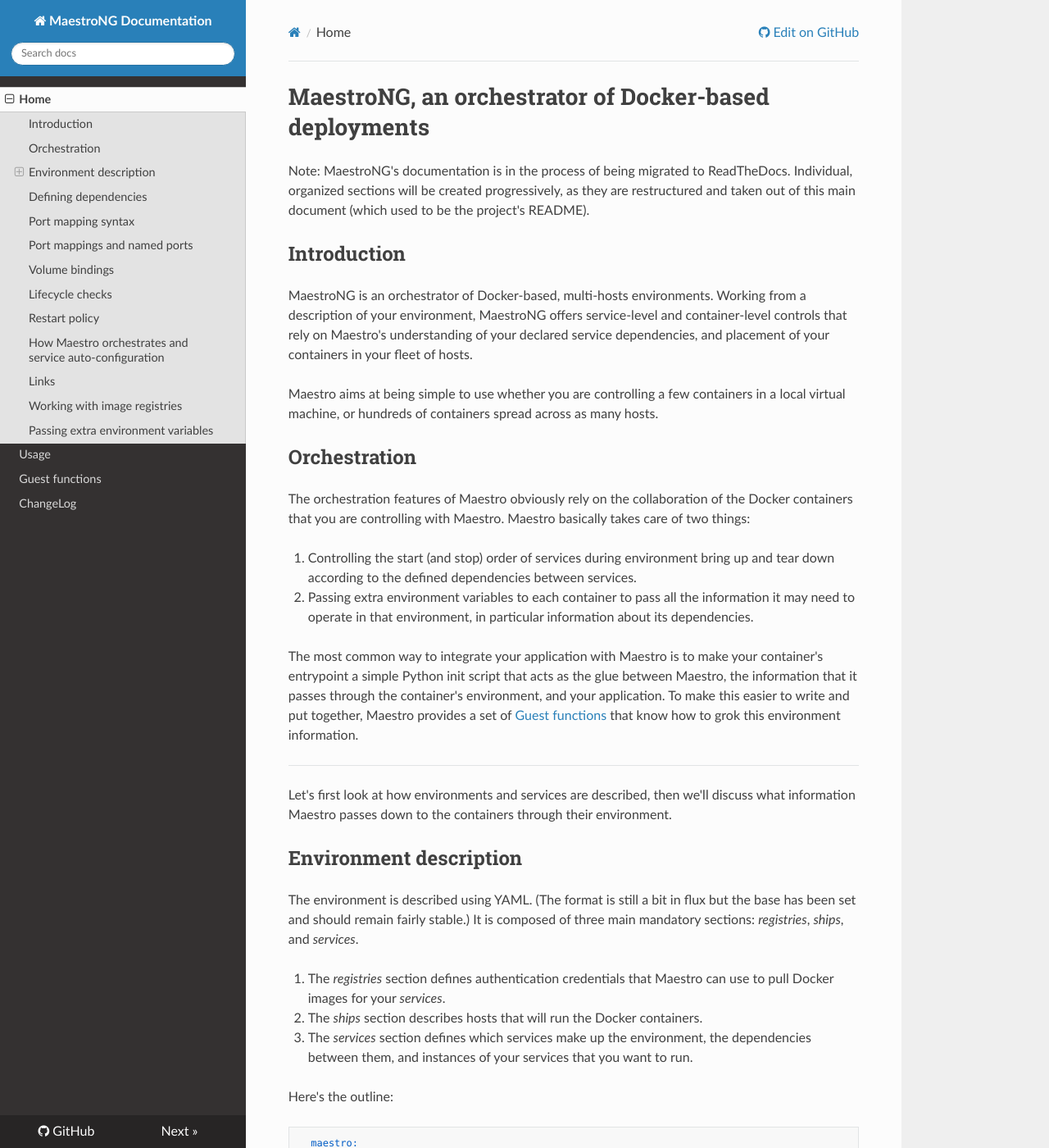
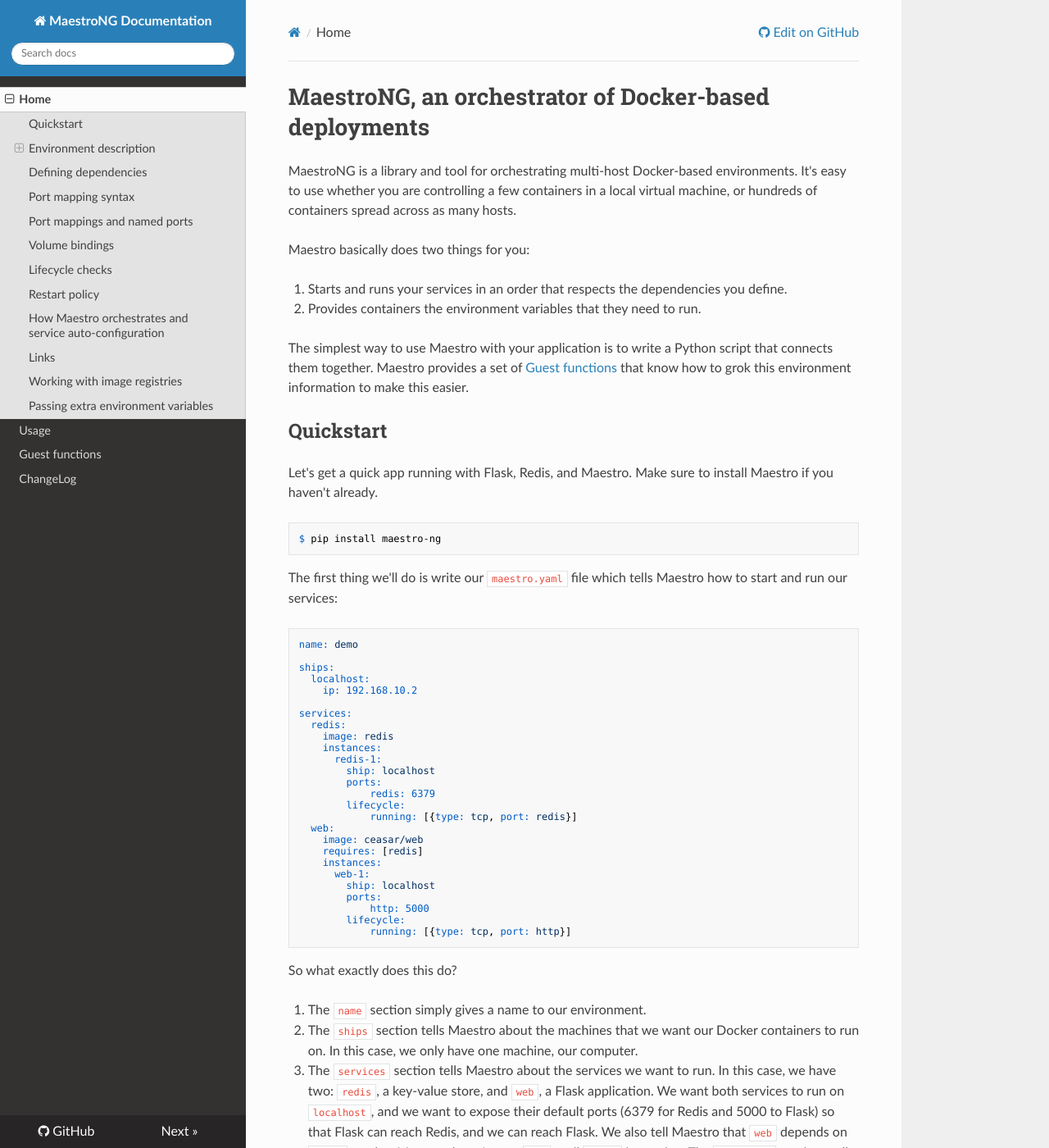
Before and after one commit to signalfx/maestro-ng, an MkDocs documentation site: the page built from docs/index.md, in a window 1280 px wide and 1400 px high. Shown: the whole window at 82% size. Built offline with MkDocs 1.6.1, drawn with Linux system fonts in a browser that asks for light colours; nearby versions of some CDN libraries; old or Windows-style settings are respelled for this version of MkDocs; some of the changed text lies outside the part shown.

Commit message:
Add a Quickstart section to the documentation
The Quickstart shows how to create a simple Python web app which depends
on Redis, giving readers a sense of how Maestro works before proceeding
to the more in-depth sections explaining how to configure the
environment.

````diff
--- a/docs/index.md
+++ b/docs/index.md
@@ -1,53 +1,142 @@
 # MaestroNG, an orchestrator of Docker-based deployments
 
-Note: MaestroNG's documentation is in the process of being migrated to
-ReadTheDocs. Individual, organized sections will be created
-progressively, as they are restructured and taken out of this main
-document (which used to be the project's README).
+MaestroNG is a library and tool for orchestrating multi-host Docker-based
+environments. It's easy to use whether you are controlling a few containers in
+a local virtual machine, or hundreds of containers spread across as many hosts.
 
-## Introduction
+Maestro basically does two things for you:
 
-MaestroNG is an orchestrator of Docker-based, multi-hosts environments.
-Working from a description of your environment, MaestroNG offers
-service-level and container-level controls that rely on Maestro's
-understanding of your declared service dependencies, and placement of
-your containers in your fleet of hosts.
+1. Starts and runs your services in an order that respects the dependencies you
+   define.
 
-Maestro aims at being simple to use whether you are controlling a few
-containers in a local virtual machine, or hundreds of containers spread
-across as many hosts.
+1. Provides containers the environment variables that they need to run.
 
-## Orchestration
+The simplest way to use Maestro with your application is to write a Python
+script that connects them together. Maestro provides a set of [Guest
+functions](guest-functions.md) that know how to grok this environment
+information to make this easier.
 
-The orchestration features of Maestro obviously rely on the
-collaboration of the Docker containers that you are controlling with
-Maestro. Maestro basically takes care of two things:
+## Quickstart
 
-1. Controlling the start (and stop) order of services during environment
-   bring up and tear down according to the defined dependencies between
-   services.
-1. Passing extra environment variables to each container to pass all the
-   information it may need to operate in that environment, in particular
-   information about its dependencies.
+Let's get a quick app running with Flask, Redis, and Maestro. Make sure to
+install Maestro if you haven't already.
 
-The most common way to integrate your application with Maestro is to
-make your container's entrypoint a simple Python init script that acts
-as the glue between Maestro, the information that it passes through the
-container's environment, and your application. To make this easier to
-write and put together, Maestro provides a set of [Guest
-functions](guest-functions.md) that know how to grok this environment
-information.
+```
+$ pip install maestro-ng
+```
 
-----
+The first thing we'll do is write our `maestro.yaml` file which tells Maestro
+how to start and run our services:
 
-Let's first look at how environments and services are described, then
-we'll discuss what information Maestro passes down to the containers
-through their environment.
+```yaml
+name: demo
+
+ships:
+  localhost:
+    ip: 192.168.10.2
+
+services:
+  redis:
+    image: redis
+    instances:
+      redis-1:
+        ship: localhost
+        ports:
+            redis: 6379
+        lifecycle:
+            running: [{type: tcp, port: redis}]
+  web:
+    image: ceasar/web
+    requires: [redis]
+    instances:
+      web-1:
+        ship: localhost
+        ports:
+            http: 5000
+        lifecycle:
+            running: [{type: tcp, port: http}]
+```
+
+So what exactly does this do?
+
+1. The `name` section simply gives a name to our environment.
+
+1. The `ships` section tells Maestro about the machines that we want our Docker
+   containers to run on. In this case, we only have one machine, our computer.
+
+1. The `services` section tells Maestro about the services we want to run. In
+   this case, we have two: `redis`, a key-value store, and `web`, a Flask
+   application. We want both services to run on `localhost`, and we want to
+   expose their default ports (6379 for Redis and 5000 to Flask) so that Flask
+   can reach Redis, and we can reach Flask. We also tell Maestro that `web`
+   depends on `redis`, so that Maestro doesn't start `web` until `redis` is
+   running. The `lifecycle` sections tell Maestro how to check if a service is
+   running successfully. In this case, our services are running correctly if
+   Maestro can reach them at their exposed ports.
+
+Next, we'll create our Flask app in ``app.py``, which simply print the number
+of times the index has been visited:
+
+```python
+import os
+
+from flask import Flask
+from maestro.guestutils import get_node_list, get_port
+from redis import Redis
+
+
+app = Flask(__name__)
+redis_host, redis_port = get_node_list('redis', ports=['redis'], minimum=1)[0].split(':')
+redis = Redis(host=redis_host, port=int(redis_port))
+
+@app.route('/')
+def hello():
+    redis.incr('hits')
+    return 'Hello World! I have been seen %s times.' % redis.get('hits')
+
+if __name__ == "__main__":
+    app.run(host="0.0.0.0", port=get_port('http'), debug=True)
+```
+
+Notice this makes use of two functions form
+[`maestro.guestutils`](guest-functions.md), `get_node_list()` and `get_port()`.
+`get_node_list()` provides a list of hostnames for the given service, and
+`get_port()` gets the port number for the given port name within an instance.
+
+Next we'll create our `Dockerfile` which tells Docker how to create an image
+that runs our Flask app.
+
+```
+FROM python:2.7
+ADD . /code
+WORKDIR /code
+RUN pip install -r requirements.txt
+CMD ["python", "app.py"]
+```
+
+Now, just run `maestro start` to start your application:
+
+```
+$ maestro start
+  #  INSTANCE                                 SERVICE              SHIP                                     CONTAINER                  STATUS
+  1. redis-1                                  redis                localhost                                latest:1fd96e7             started
+  2. web-1                                    web                  localhost                                latest:f03f1c3             started
+```
+
+Note that Maestro started `redis-1` before starting `web-1`.
+
+Finally, test it out!
+
+```
+$ curl http://signalfuse.dev:5000/; echo
+Hello World! I have been seen 1 times.
+$ curl http://signalfuse.dev:5000/; echo
+Hello World! I have been seen 2 times.
+```
 
 ## Environment description
 
-The environment is described using YAML. (The format is still a bit in flux but
-the base has been set and should remain fairly stable.) It is composed of three
+The environment is described using YAML. It consists of three
 main mandatory sections: _registries_, _ships_, and _services_.
 
 1. The _registries_ section defines authentication credentials that Maestro can
````
